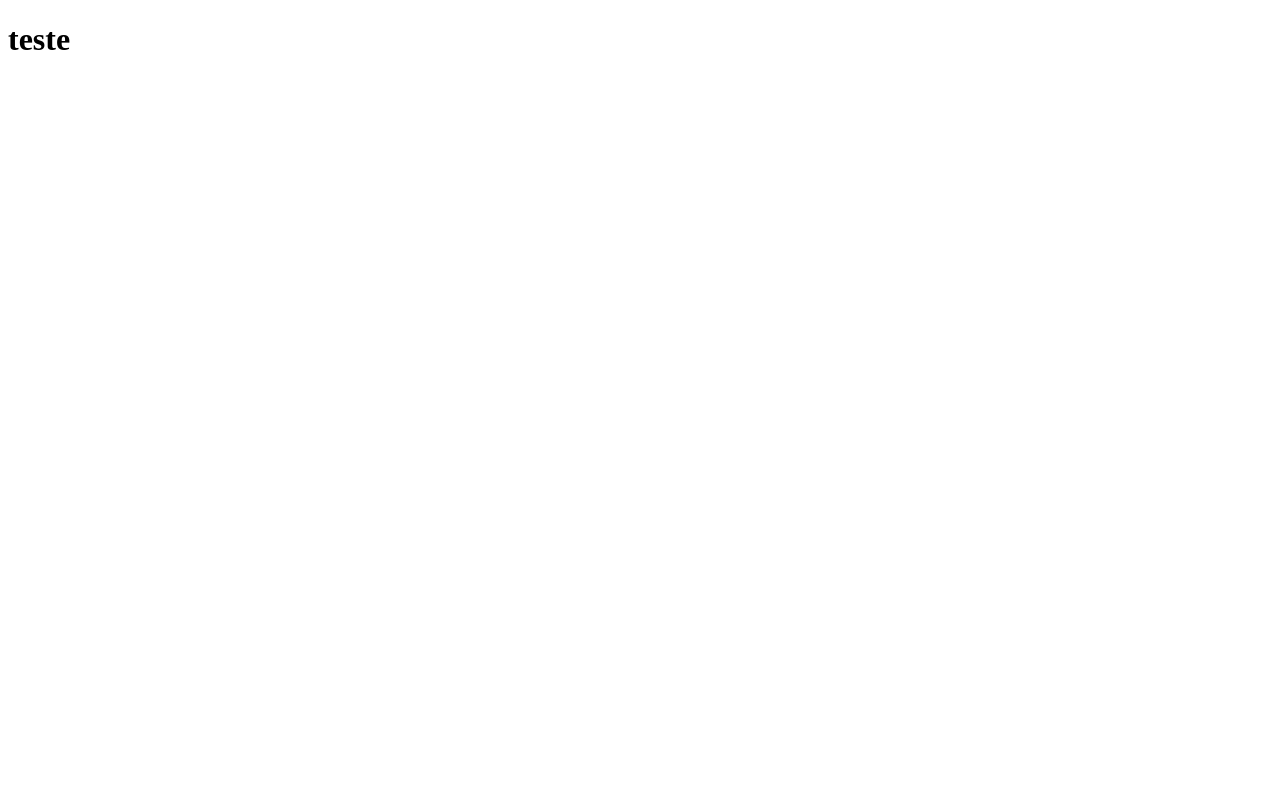
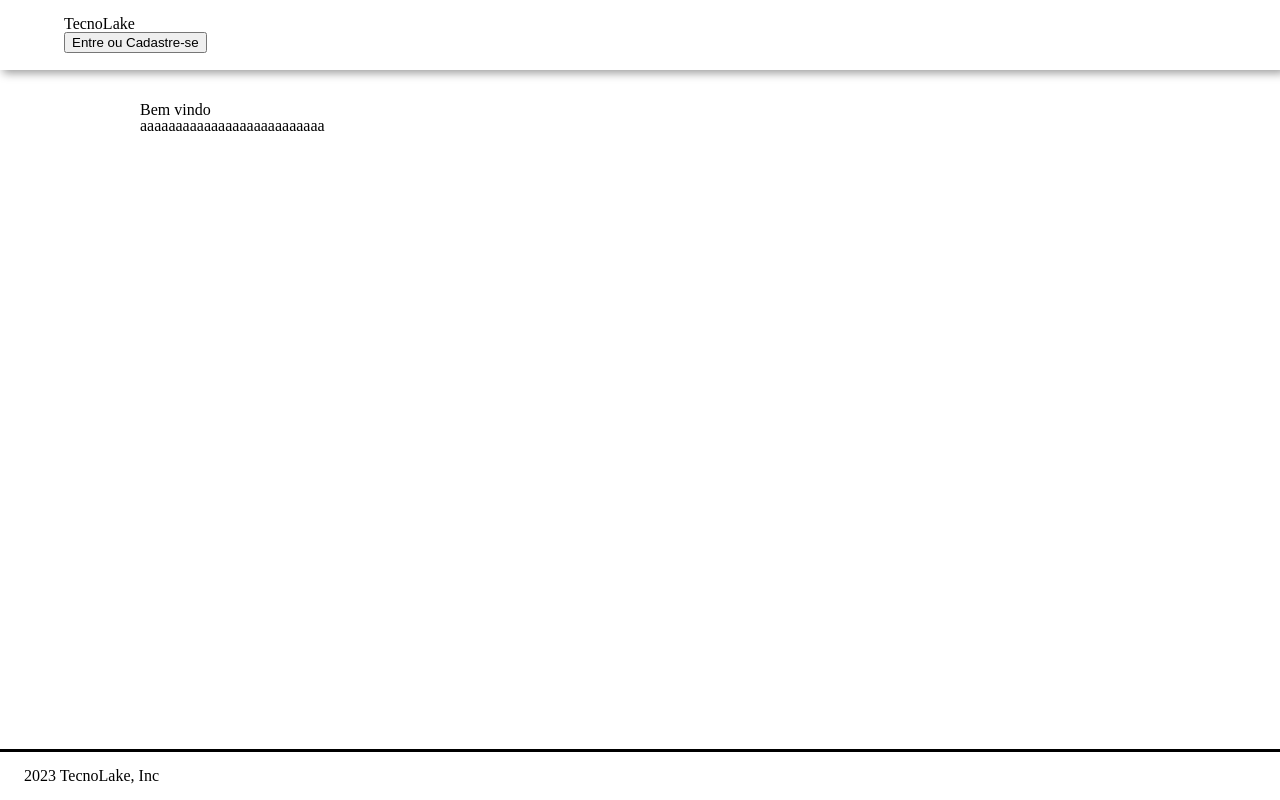
Before and after one commit to alefjuan/projeto-TecnoArena, a plain HTML site: page index.html in a window 1280 px wide. Drawn offline with Linux system fonts and the light colour scheme.

Commit message:
add rodape e header

```diff
--- a/estilo.css
+++ b/estilo.css
@@ -0,0 +1,80 @@
+/* http://meyerweb.com/eric/tools/css/reset/
+   v2.0 | 20110126
+   License: none (public domain)
+*/
+html, body, div, span, applet, object, iframe,
+h1, h2, h3, h4, h5, h6, p, blockquote, pre,
+a, abbr, acronym, address, big, cite, code,
+del, dfn, em, img, ins, kbd, q, s, samp,
+small, strike, strong, sub, sup, tt, var,
+b, u, i, center,
+dl, dt, dd, ol, ul, li,
+fieldset, form, label, legend,
+table, caption, tbody, tfoot, thead, tr, th, td,
+article, aside, canvas, details, embed,
+figure, figcaption, footer, header, hgroup,
+menu, nav, output, ruby, section, summary,
+time, mark, audio, video {
+	margin: 0;
+	padding: 0;
+	border: 0;
+	font-size: 100%;
+	font: inherit;
+	vertical-align: baseline;
+}
+/* HTML5 display-role reset for older browsers */
+article, aside, details, figcaption, figure,
+footer, header, hgroup, menu, nav, section {
+	display: block;
+}
+body {
+	line-height: 1;
+}
+ol, ul {
+	list-style: none;
+}
+blockquote, q {
+	quotes: none;
+}
+blockquote:before, blockquote:after,
+q:before, q:after {
+	content: '';
+	content: none;
+}
+table {
+	border-collapse: collapse;
+	border-spacing: 0;
+}
+html{
+    font-family:serif
+}
+header{
+    width: 100%;
+    background-color: white;
+    height: 70px;
+    box-shadow: 4px 2px 9px 1px rgba(0, 0, 0, 0.4);
+}
+.divisao
+{
+    padding-left: 4em;
+    padding-right: 4em;
+    padding-top: 1em;
+    padding-bottom: 1em;
+}
+.marca-footer
+{
+    width: 100%;
+    padding-top:1em;
+    padding-bottom: 1em;
+    padding-left: 1.5em;
+    padding-right: 1.5em;
+    border-top: solid;
+    border-color: black ;
+    position: fixed;
+    bottom: 0;
+}
+.cont{
+    width: 1000px;
+    margin:0 auto;
+    padding:2em;
+}
--- a/index.html
+++ b/index.html
@@ -1,12 +1,39 @@
 <!DOCTYPE html>
 <html lang="en">
+
 <head>
     <meta charset="UTF-8">
     <meta http-equiv="X-UA-Compatible" content="IE=edge">
     <meta name="viewport" content="width=device-width, initial-scale=1.0">
+    <link rel="stylesheet" href="estilo.css">
     <title>TecnoLake - Entre ou Cadastre-se</title>
 </head>
+
 <body>
-    <h1>teste</h1>
+    <header>
+
+        <div class="divisao">
+            <h3>TecnoLake</h3>
+
+            <button>Entre ou Cadastre-se</button>
+        </div>
+
+
+    </header>
+
+    <div class="cont">
+        <div>
+             <h1>Bem vindo</h1>
+             <p>aaaaaaaaaaaaaaaaaaaaaaaaaa</p>
+            </div>
+    </div>
+
+    <footer>
+        <div class="marca-footer">
+            <h3>2023 TecnoLake, Inc</h3>
+        </div>
+    </footer>
+
 </body>
+
 </html>
```
